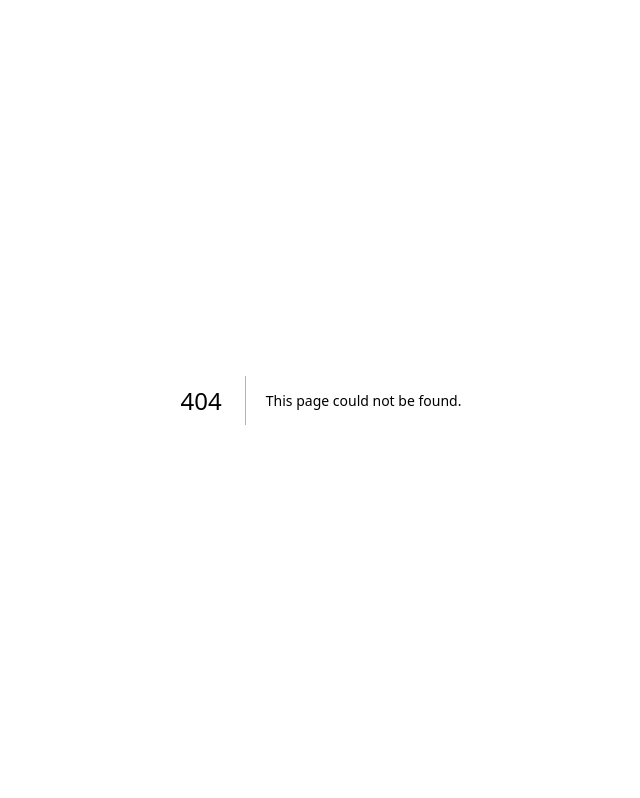
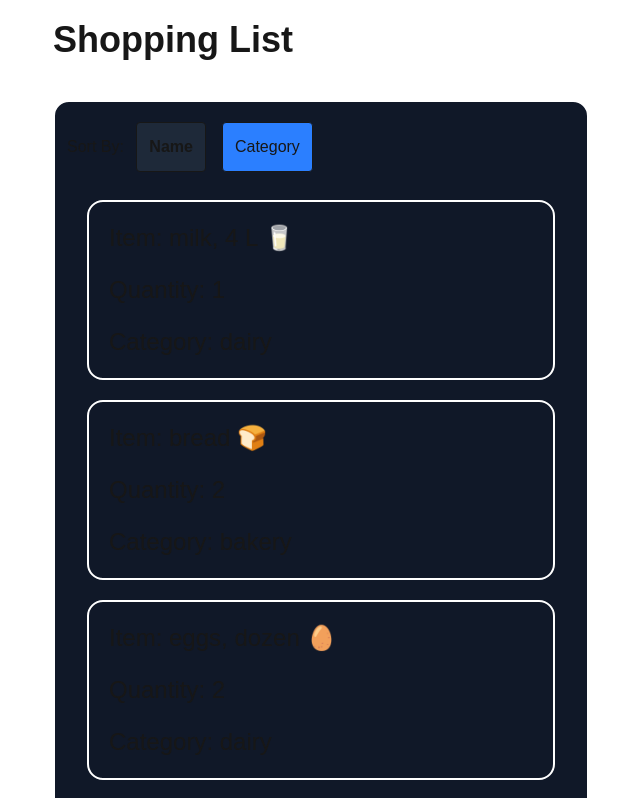
Before and after one commit to Caden-O/cprg306-assignments, a Next.js app: page /week-6 in a window 1280 px wide. Before the commit this address had no page. Shown: the top 798 px of the page, without its empty margins (319-959 px from the left). Built offline with nearby package versions, Linux system fonts and the light colour scheme.

Commit message:
completed week 6

```diff
--- a/app/page.js
+++ b/app/page.js
@@ -107,11 +107,26 @@ import Link from "next/link";
 export default function Home(){
   return (
     <main>
-      <h1>CPRG 306: Web Development 2 - Assignments</h1>
-      <Link href="/week-2">Go to Week 2 ➡️</Link>
-      <Link href="/week-3">Go to Week 3 ➡️</Link>
-      <Link href="/week-4">Go to Week 4 ➡️</Link>
-      <Link href="/week-5">Go to Week 5 ➡️</Link>
+      <h1 className="font-bold text-4xl m-10">CPRG 306: Web Development 2 - Assignments</h1>
+      <div>
+        <ul>
+          <li className="outline outline-white m-5 p-5 rounded-2xl bg-gray-900 text-xl text-blue-400  hover:outline-2 hover:font-bold ">
+            <Link href="/week-2">Go to Week 2 ➡️</Link>
+          </li>
+          <li className="outline outline-white m-5 p-5 rounded-2xl bg-gray-900 text-xl text-blue-400  hover:outline-2 hover:font-bold ">
+            <Link href="/week-3">Go to Week 3 ➡️</Link>
+          </li>
+          <li className="outline outline-white m-5 p-5 rounded-2xl bg-gray-900 text-xl text-blue-400  hover:outline-2 hover:font-bold ">
+            <Link href="/week-4">Go to Week 4 ➡️</Link>
+          </li>
+          <li className="outline outline-white m-5 p-5 rounded-2xl bg-gray-900 text-xl text-blue-400  hover:outline-2 hover:font-bold ">
+            <Link href="/week-5">Go to Week 5 ➡️</Link>
+          </li>
+          <li className="outline outline-white m-5 p-5 rounded-2xl bg-gray-900 text-xl text-blue-400  hover:outline-2 hover:font-bold ">
+            <Link href="/week-6">Go to Week 6 ➡️</Link>
+          </li>
+        </ul>
+      </div>
     </main>
   )
 }
--- /dev/null
+++ b/app/week-6/item-list.js
@@ -0,0 +1,72 @@
+"use client";
+import Item from "./item.js";
+import itemsJson from "./items.json"
+import { useState } from "react";
+
+
+
+function ItemList(){
+  const [sortBy, setSortBy] = useState("name");
+
+  const [items, setItems] = useState(itemsJson);
+
+  function updateSort(event){
+
+    const newSortValue = event.target.value;
+    setSortBy(newSortValue);
+    let newItemsList = [...itemsJson];
+
+    // if(newSortValue === "name"){
+    //   newItemsList.sort((a, b) => (a.name - b.name));
+    // }else {
+    //   newItemsList.sort((a, b) => (a.category - b.category));
+    // }
+    if(newSortValue=="name"){
+      newItemsList.sort((a, b) => (a.name.localeCompare(b.name)));
+    }else{
+      newItemsList.sort((a, b) => (a.category.localeCompare(b.category)));
+      //this part is still a little confusing to me ):
+    }
+
+    setItems([...newItemsList]);
+    // console.log(`sort by: ${event.target.value}/${newSortValue}`);
+  }
+
+  return(
+    <section className="border-2 border-white bg-gray-900 rounded-2xl p-3 m-5">
+      <div className="gap-2">
+
+        <label htmlFor="button">Sort By: </label>
+
+        <button name="button" onClick={updateSort} id="sortName" value="name"
+        className={`p-3 m-2 rounded border
+        ${sortBy=="category" ? 'bg-blue-500 cursor-pointer hover:p-4 hover:m-1 hover:bg-blue-400' : 'bg-gray-800 font-semibold'}`}
+        >Name</button>
+
+        <button name="button" onClick={updateSort} id="sortCategory" value="category"
+        className={`p-3 m-2 rounded border
+        ${sortBy=="name" ? 'bg-blue-500 cursor-pointer hover:p-4 hover:m-1 hover:bg-blue-400' : 'bg-gray-800 font-semibold'}`}
+        >Category</button>
+
+      </div>
+
+      <div>
+        <ul id="pageList">
+
+          {/* <Item itemName="Malk" itemCount="3" itemCategory="Dairy"></Item> */}
+          {items.map((item) => { return(
+              <Item onLoad={updateSort}
+                        //    ^ so when the siute starts (before buttons are pressed) the items are displayed already sorted (rather than unsorted by default ^_^)
+                        // (BECAUSE the sort by name button appears "clicked" by default when the page is loaded so it wouldnt make sense if the uhh list wasnt sorted)
+              itemName={item.name} itemCount={item.quantity} itemCategory={item.category} key={item.id}/>
+              //this part took me ttoo long to figure out unfortunately
+            )}
+          )}
+
+        </ul>
+      </div>
+    </section>
+  )
+}
+
+export default ItemList;
--- /dev/null
+++ b/app/week-6/item.js
@@ -0,0 +1,14 @@
+"use client";
+import { useState } from "react";
+
+function Item({itemName, itemCount, itemCategory}){
+  return(
+    <li className="rounded-2xl border-2 border-white bg-gray-900 m-5">
+      <p className="m-5 text-2xl">Item: {itemName}</p>
+      <p className="m-5 text-2xl">Quantity: {itemCount}</p>
+      <p className="m-5 text-2xl">Category: {itemCategory}</p>
+    </li>
+  )
+}
+
+export default Item;
--- /dev/null
+++ b/app/week-6/items.json
@@ -0,0 +1,74 @@
+[
+  {
+    "id": "1h2GJKH12gkHG31h1H",
+    "name": "milk, 4 L 🥛",
+    "quantity": 1,
+    "category": "dairy"
+  },
+  {
+    "id": "2KJH3k2j3H1k2J3K1H",
+    "name": "bread 🍞",
+    "quantity": 2,
+    "category": "bakery"
+  },
+  {
+    "id": "3h2KJH3k2j3H1k2J3",
+    "name": "eggs, dozen 🥚",
+    "quantity": 2,
+    "category": "dairy"
+  },
+  {
+    "id": "4k2J3K1H2GJKH12gk",
+    "name": "bananas 🍌",
+    "quantity": 6,
+    "category": "produce"
+  },
+  {
+    "id": "5H1h1H2KJH3k2j3H",
+    "name": "broccoli 🥦",
+    "quantity": 3,
+    "category": "produce"
+  },
+  {
+    "id": "6H1k2J3K1H2GJKH1",
+    "name": "chicken breasts, 1 kg 🍗",
+    "quantity": 1,
+    "category": "meat"
+  },
+  {
+    "id": "7gkHG31h1H2KJH3k",
+    "name": "pasta sauce 🍝",
+    "quantity": 3,
+    "category": "canned goods"
+  },
+  {
+    "id": "8j3H1k2J3K1H2GJK",
+    "name": "spaghetti, 454 g 🍝",
+    "quantity": 2,
+    "category": "dry goods"
+  },
+  {
+    "id": "9H12gkHG31h1H2KJ",
+    "name": "toilet paper, 12 pack 🧻",
+    "quantity": 1,
+    "category": "household"
+  },
+  {
+    "id": "10H3k2j3H1k2J3K1",
+    "name": "paper towels, 6 pack",
+    "quantity": 1,
+    "category": "household"
+  },
+  {
+    "id": "11k2J3K1H2GJKH12",
+    "name": "dish soap 🍽️",
+    "quantity": 1,
+    "category": "household"
+  },
+  {
+    "id": "12GJKH12gkHG31h1",
+    "name": "hand soap 🧼",
+    "quantity": 4,
+    "category": "household"
+  }
+]
--- /dev/null
+++ b/app/week-6/page.js
@@ -0,0 +1,12 @@
+"use client";
+import ItemList from "./item-list"
+import Item from "./item"
+
+export default function Page() {
+  return (
+    <main className="max-w-xl mx-auto">
+      <h1 className="text-4xl p-5 font-bold">Shopping List</h1>
+      <ItemList />
+    </main>
+  );
+}
```
